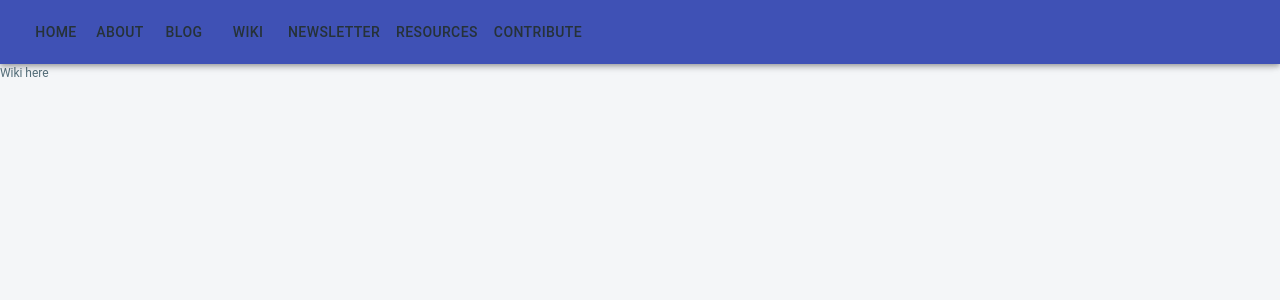
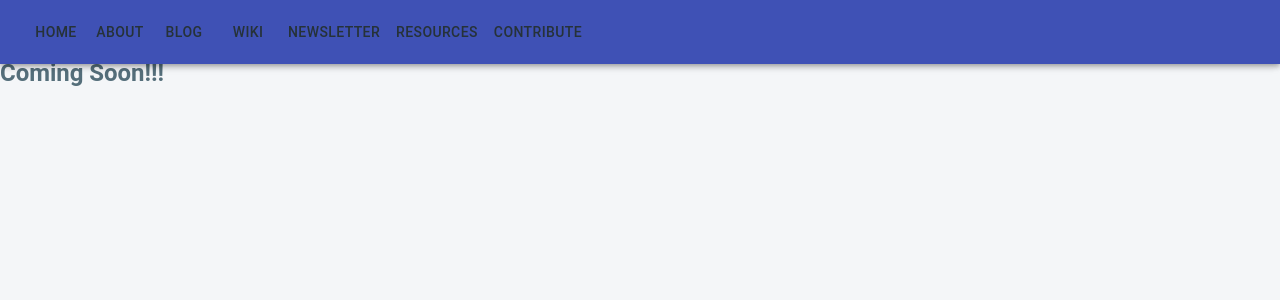
Before and after one commit to virsaviya/objectively-typed, a React (Create React App) app in the folder client/: page /wiki in a window 1280 px wide. Shown: the top 300 px of the page. Built offline with nearby package versions, Linux system fonts and the light colour scheme.

Commit message:
Add 'Coming Soon' message to Wiki view

```diff
--- a/client/src/views/Wiki/index.js
+++ b/client/src/views/Wiki/index.js
@@ -1,7 +1,11 @@
 import React from 'react';
 
 function Wiki() {
-  return <div>Wiki here</div>;
+  return (
+    <div>
+      <h1>Coming Soon!!!</h1>
+    </div>
+  );
 }
 
 export default Wiki;
```
